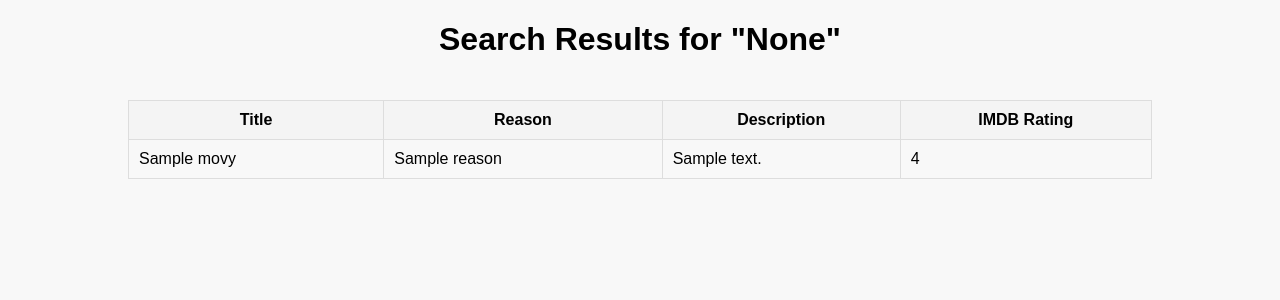
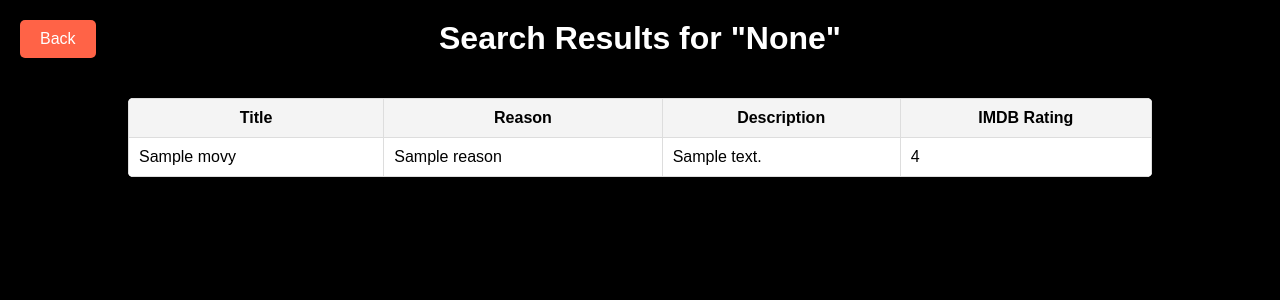
Before and after one commit to Gustavjiversen01/MMM.Databases, a Flask app: page /search in a window 1280 px wide. Shown: the top 300 px of the page. Run offline with Flask 3, Linux system fonts and the light colour scheme; a database or web service that is not in the repository returns one stand-in record (values such as "Sample title"); parts of the project's set-up code (start-up, migrations or seed data) failed here and were passed over; some libraries are stand-ins or nearby versions.

Commit message:
Update search_results.html

```diff
--- a/templates/search_results.html
+++ b/templates/search_results.html
@@ -6,16 +6,24 @@
         body {
             display: flex;
             flex-direction: column;
-            justify-content: center;
             align-items: center;
             margin: 0;
-            background-color: #f8f8f8;
+            background-color: #000;
+            color: #fff;
             font-family: Arial, sans-serif;
+        }
+        h1 {
+            font-size: 2em;
+            margin-top: 20px;
         }
         table {
             width: 80%;
             margin-top: 20px;
             border-collapse: collapse;
+            background-color: #fff;
+            color: #000;
+            border-radius: 5px;
+            overflow: hidden;
         }
         th, td {
             padding: 10px;
@@ -24,9 +32,30 @@
         th {
             background-color: #f4f4f4;
         }
+        td {
+            background-color: #fff;
+        }
+        .back-button {
+            position: absolute;
+            top: 20px;
+            left: 20px;
+            background-color: #ff6347;
+            color: #fff;
+            border: none;
+            padding: 10px 20px;
+            border-radius: 5px;
+            font-size: 1em;
+            cursor: pointer;
+            text-decoration: none;
+            transition: background-color 0.3s;
+        }
+        .back-button:hover {
+            background-color: #ff4500;
+        }
     </style>
 </head>
 <body>
+    <a href="/" class="back-button">Back</a>
     <h1>Search Results for "{{ query }}"</h1>
     <table>
         <thead>
```
